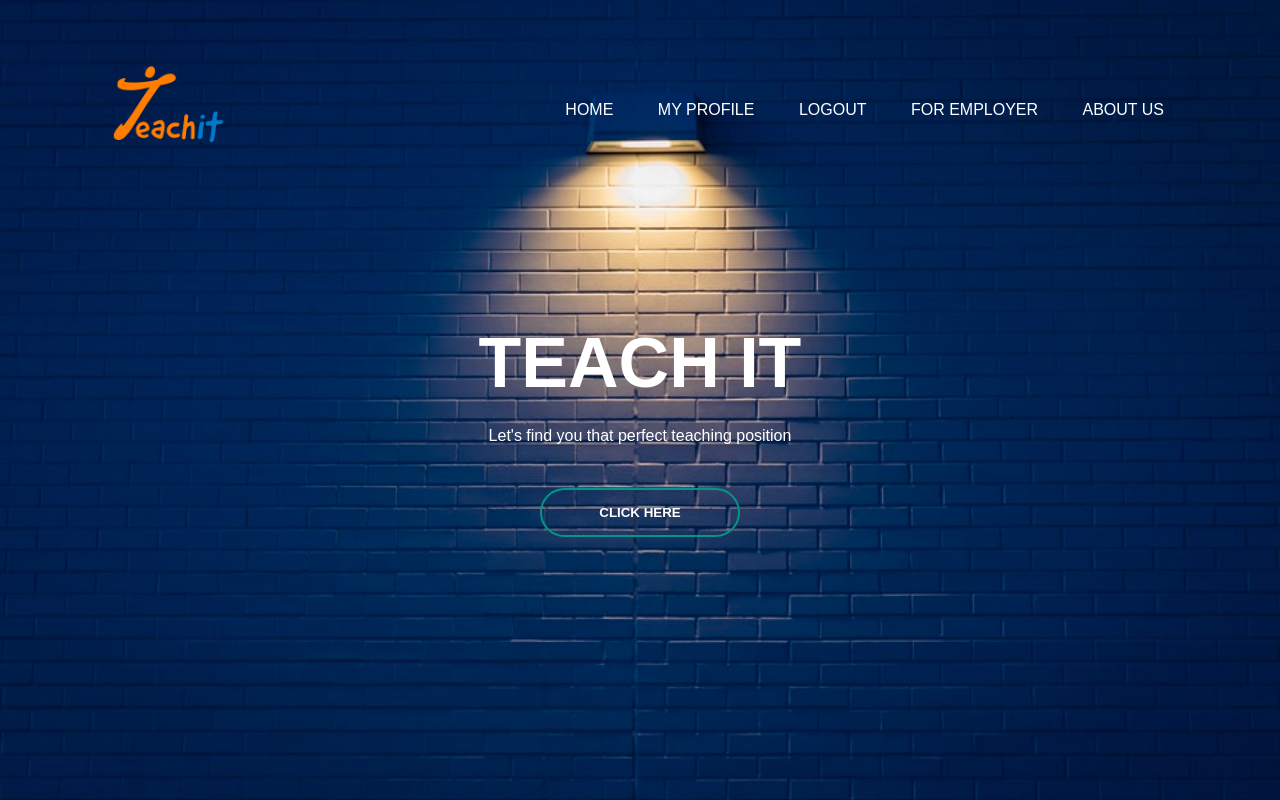
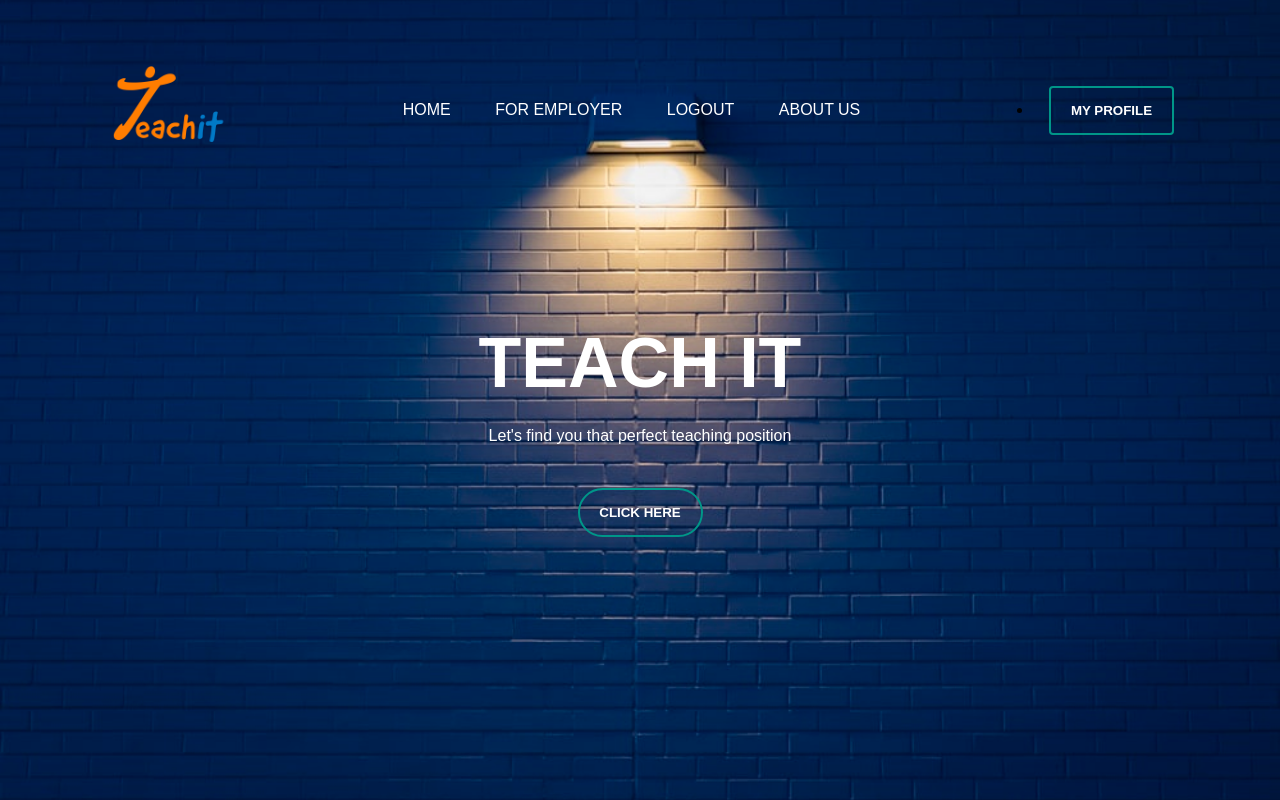
Before and after one commit to anjana-c-maker/PROJECT, a Django app: page / in a window 1280 px wide. Run offline with Django 4.2, Linux system fonts and the light colour scheme; the visitor is signed in with stand-in values (Sample User, id 1); parts of the project's set-up code (start-up, migrations or seed data) failed here and were passed over.

Commit message:
deleted master branch

```diff
--- a/static/css/main.css
+++ b/static/css/main.css
@@ -67,7 +67,7 @@ font-weight: 100;
 line-height: 25px;
 }
 button{
-    width: 200px;
+    width: 125px;
     padding: 15px 0;
     text-align: center;
     margin: 20px 10px;
@@ -120,3 +120,7 @@ button:hover{
 .dropdown-content a:hover {background-color: rgba(20, 19, 19, 0.459);}
 
 .dropdown:hover .dropdown-content {display: block;}
+
+.profilebutton{
+    border-radius: 4px;
+}
--- a/templates/nav.html
+++ b/templates/nav.html
@@ -10,8 +10,6 @@
     <ul>
         <li><a href="{% url 'accounts:homepage' %}">Home</a></li>
         {% if user.is_authenticated %}
-        <li><a href="#">My profile</a></li>
-        <li><a href="{% url 'accounts:logout' %}">logout</a></li>
         {% if user.type == 'Jobseeker' %}
         <div class="dropdown">
             <li><a href="#">Jobseeker</a>
@@ -34,11 +32,15 @@
             </li>
         </div>
         {% endif %}
+        <li><a href="{% url 'accounts:logout' %}">logout</a></li>
         {% else %}
         <li><a href="{% url 'accounts:register' %}">Register</a></li>
         <li><a href="{% url 'accounts:login' %}">Sign In</a></li>
         {% endif %}
         <li><a href="#">About us</a></li>
     </ul>
+    {% if user.is_authenticated %}
+        <li><button class="profilebutton">MY PROFILE</button></li>
+    {% endif %}
 </div>
 {% endblock content %}
```
